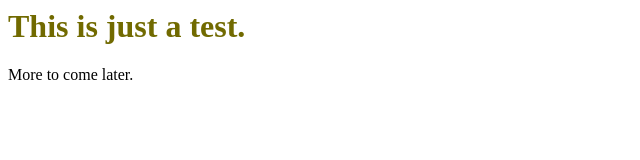
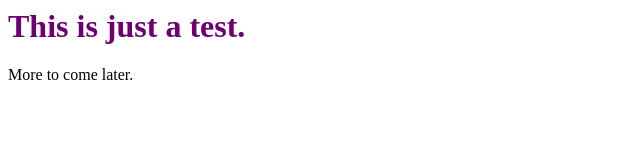
Before and after one commit to jathib/justthethib, a plain HTML site: page index.html in a window 1280 px wide. Shown: the whole page, without its empty margins (0-640 px from the left). Drawn offline with Linux system fonts and the light colour scheme.

Commit message:
Update style.css

```diff
--- a/style.css
+++ b/style.css
@@ -1,3 +1,3 @@
 .intro {
-color:#716a00;
+color:#6d0071;
 }
```
